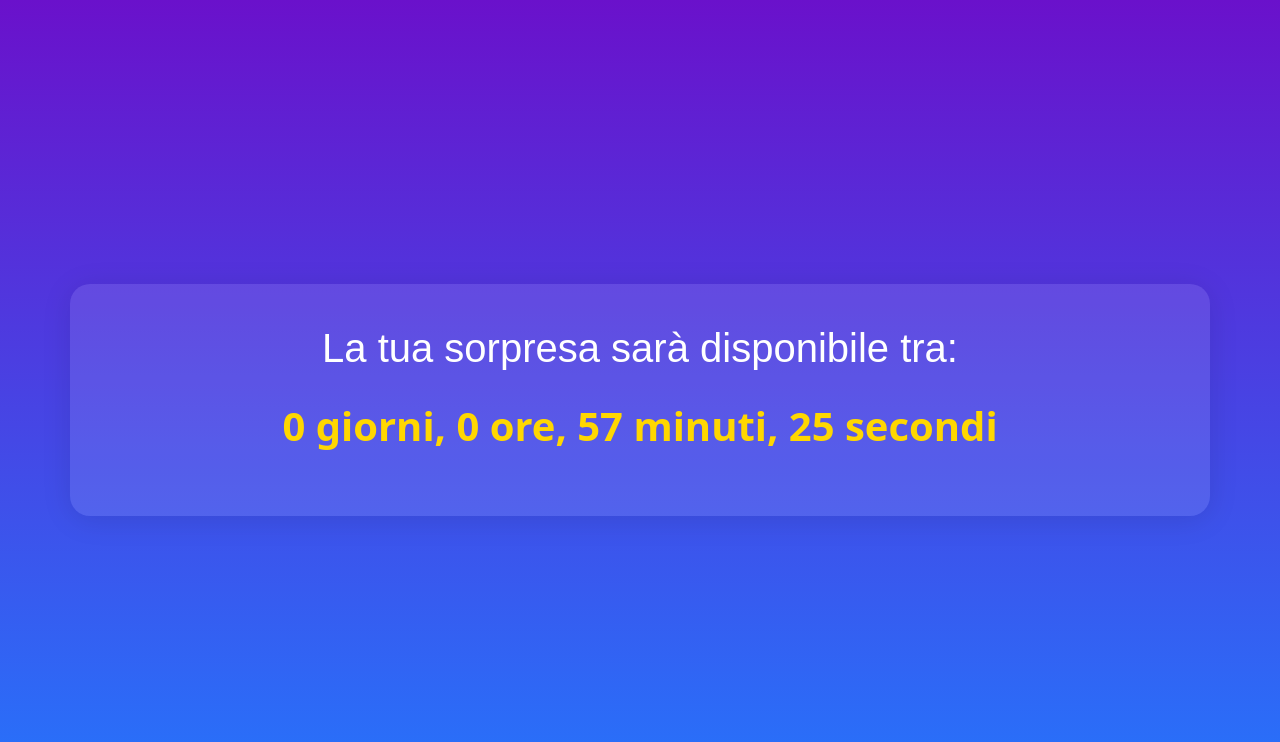
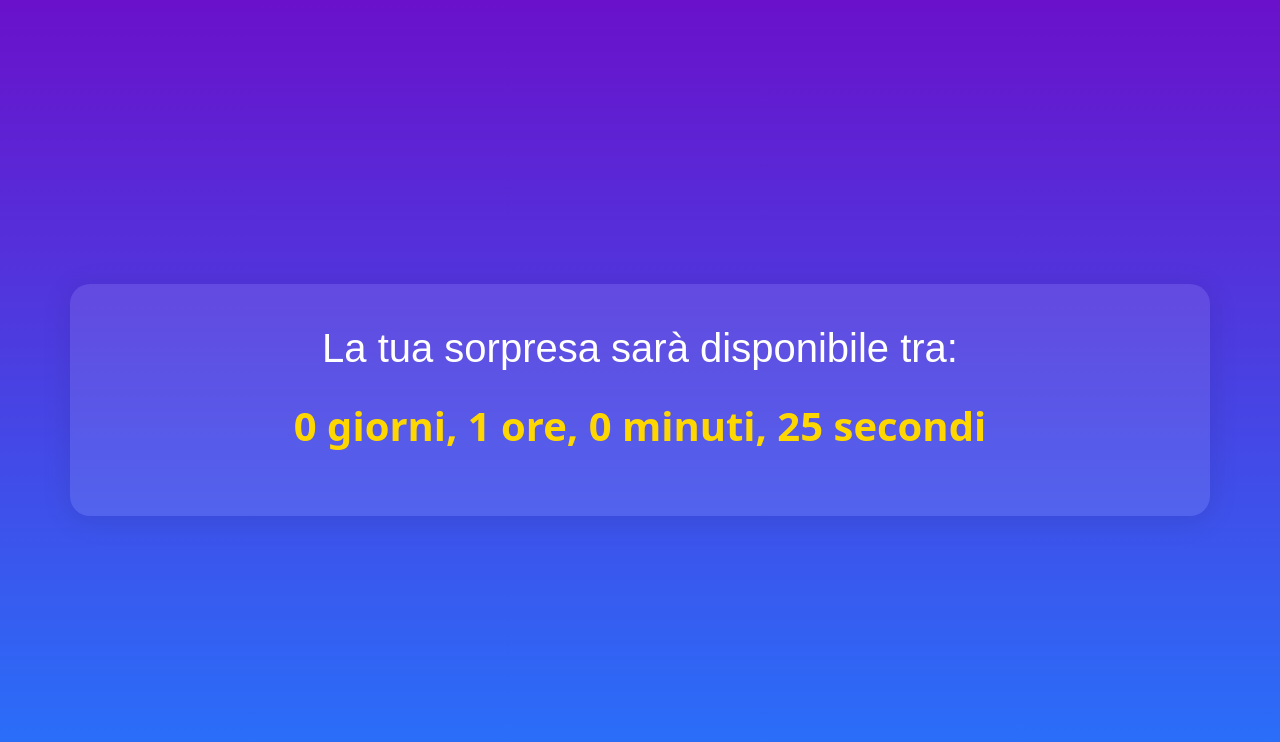
Before and after one commit to Enzoschia35/Enzoschia35.github.io, a plain HTML site: page index.html in a window 1280 px wide. Drawn offline with nearby package versions, Linux system fonts and the light colour scheme.

Commit message:
Update index.html

```diff
--- a/index.html
+++ b/index.html
@@ -71,7 +71,7 @@
     <script src="https://cdn.jsdelivr.net/npm/bootstrap@5.3.2/dist/js/bootstrap.bundle.min.js"></script>
     <script>
         // Imposta la data di sblocco (23 dicembre alle 00:00)
-        const unlockDate = new Date("November 29, 2024 12:07:00").getTime();
+        const unlockDate = new Date("November 29, 2024 12:10:00").getTime();
         const secretCode = "12345"; // Codice segreto che conosci solo tu
 
         // Aggiorna il countdown ogni secondo
```
